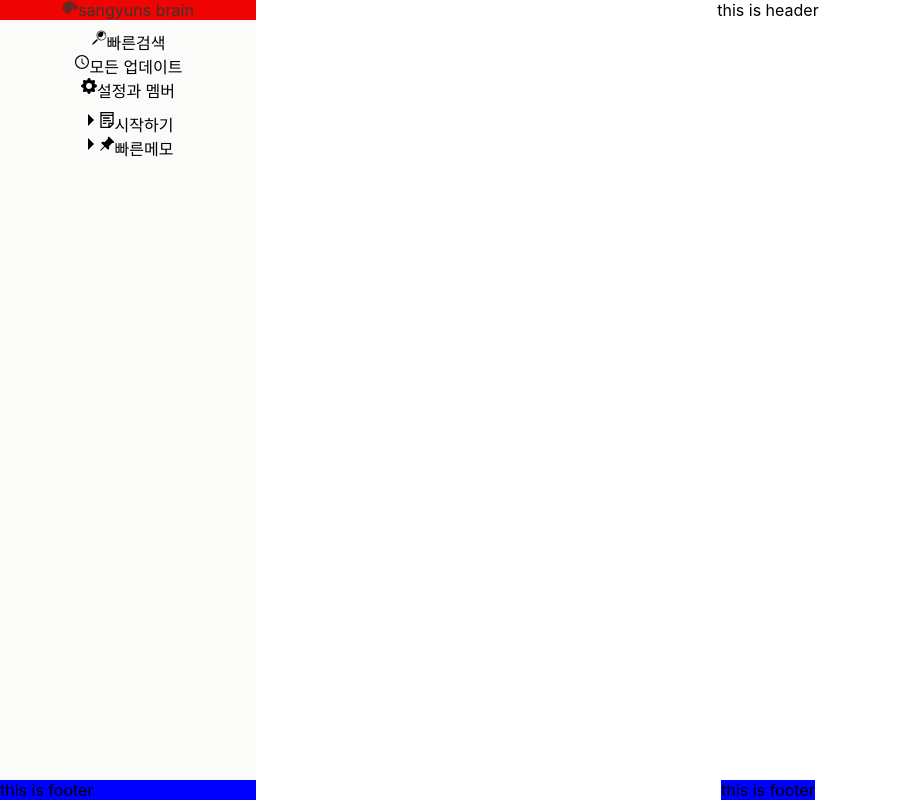
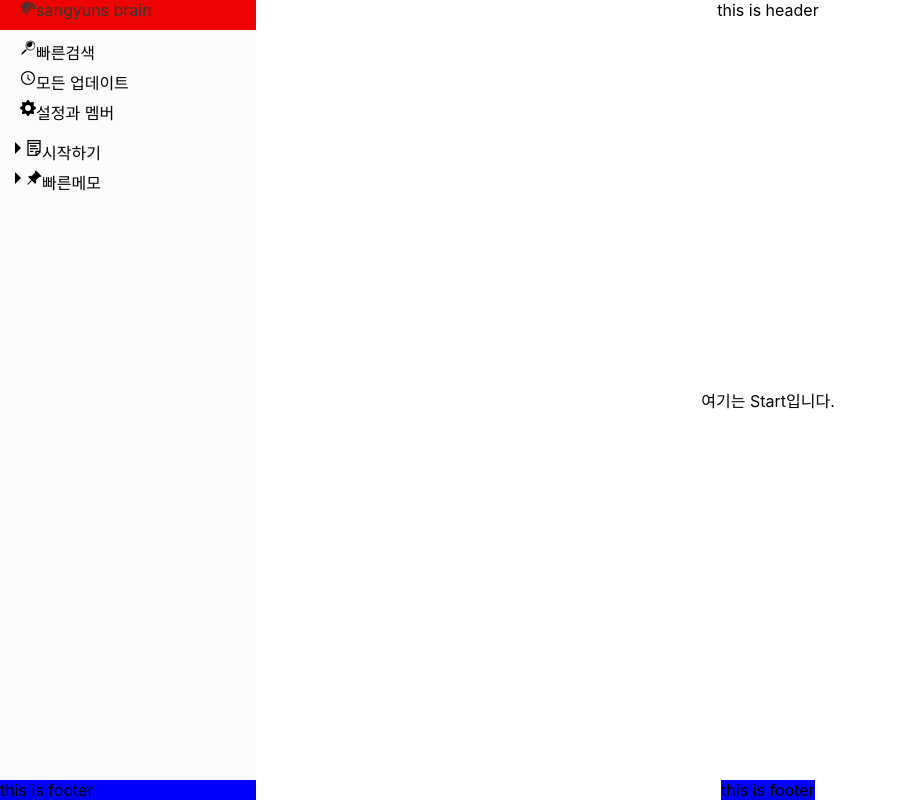
Before and after one commit to falconlee236/Clone_Notion_by_React, a React (Create React App) app: page /start in a window 1280 px wide. Shown: the whole page, without its empty margins (0-897 px from the left). Built offline with nearby package versions, Linux system fonts and the light colour scheme.

Commit message:
add react-router-dom@6.00

```diff
--- a/src/Layout/Contents.js
+++ b/src/Layout/Contents.js
@@ -3,6 +3,9 @@ import Sidebar from './Sidebar';
 import Header from './Header';
 import styled from 'styled-components';
 import Footer from './Footer';
+import { Routes, Route } from 'react-router-dom';
+import Home from '../component/Home';
+import Start from '../component/Start';
 
 const Contentstyle = styled.div`
     display: flex;
@@ -28,6 +31,10 @@ function Contents(){
                 <Sidebar height="100vh"/>
                 <Main>
                     <Header color="white"/>
+                    <Routes>
+                        <Route path="/" element={<Home/>}/>
+                        <Route path='/start' element={<Start/>}/>
+                    </Routes>
                     <Footer />
                 </Main>
             </Contentstyle>
--- a/src/Layout/Sidebar.js
+++ b/src/Layout/Sidebar.js
@@ -37,7 +37,8 @@ const TopButtons = [
 const MiddleButtons = [
     {
         icon: "note",
-        title: "시작하기"
+        title: "시작하기",
+        url: "/start"
     },
     {
         icon: "pin",
--- a/src/component/Buttons.js
+++ b/src/component/Buttons.js
@@ -6,11 +6,16 @@ import {BsFillGearFill, BsFillPinAngleFill} from 'react-icons/bs';
 import {GoTriangleRight} from 'react-icons/go';
 import {GiBrain} from 'react-icons/gi';
 import {GrNotes} from 'react-icons/gr';
+import { Link } from "react-router-dom";
 
 const Buttonstyle = styled.div`
+    box-sizing: border-box;
+    padding-left: ${props => props.isArrow ? "10px" : "20px"};
+    height: 30px;
+
     background-color: rgb(251 251 250);
     display: flex;
-    justify-content: center;
+    margin-right: auto;
     cursor: pointer;
 
     // &는 자기 자신 선택
@@ -18,6 +23,8 @@ const Buttonstyle = styled.div`
         background: rgba(55, 53, 47, 0.08);
         color: rgb(55, 53, 47);
     }
+
+
 `
 
 const ButtonContainer = styled.div`
@@ -36,7 +43,7 @@ export function ButtonItem({icon, title, isArrow}){
     };
 
     return (
-        <Buttonstyle>
+        <Buttonstyle isArrow={isArrow}>
             {isArrow ? icons["left_tri"] : null}
             {icons[icon]}
             {title}
@@ -50,7 +57,11 @@ function Buttons({itemArr, isArrow}){
     return (
         <ButtonContainer>
             {itemArr.map(item => {
-                return (<ButtonItem icon={item.icon} title={item.title} isArrow={isArrow}/>)
+                return (
+                    <Link to={item.url || "/"} style={{ textDecoration: "none", color: "black"}}>
+                        <ButtonItem icon={item.icon} title={item.title} isArrow={isArrow}/>
+                    </Link>
+                )
             })}
         </ButtonContainer>
     )
--- /dev/null
+++ b/src/component/Home.js
@@ -0,0 +1,11 @@
+import React from "react";
+
+function Home(){
+    return (
+        <div>
+            여기는 홈 입니다.
+        </div>
+    )
+};
+
+export default Home;
--- /dev/null
+++ b/src/component/Start.js
@@ -0,0 +1,11 @@
+import React from "react";
+
+function Start(){
+    return (
+        <div>
+            여기는 Start입니다.
+        </div>
+    )
+};
+
+export default Start;
```
